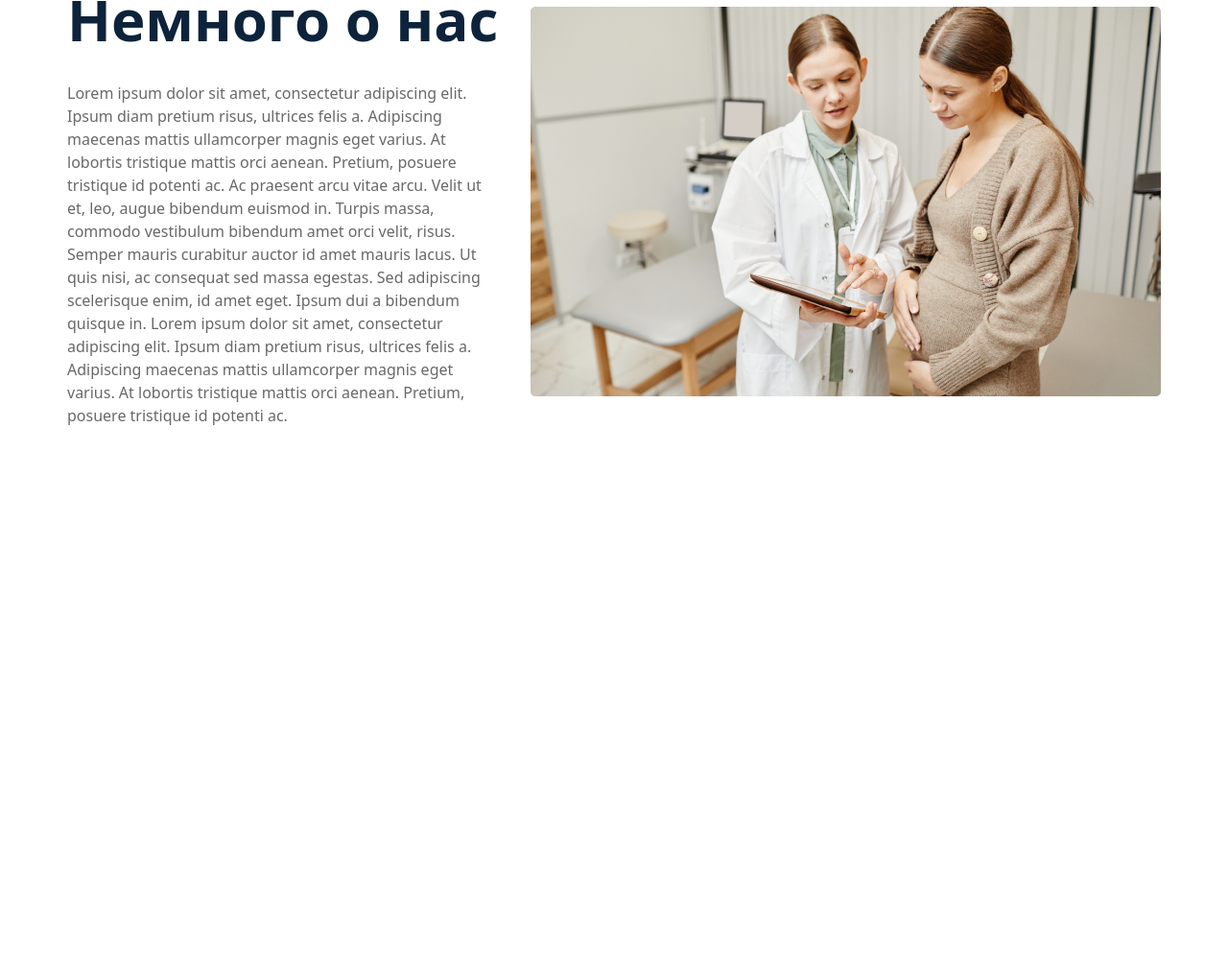
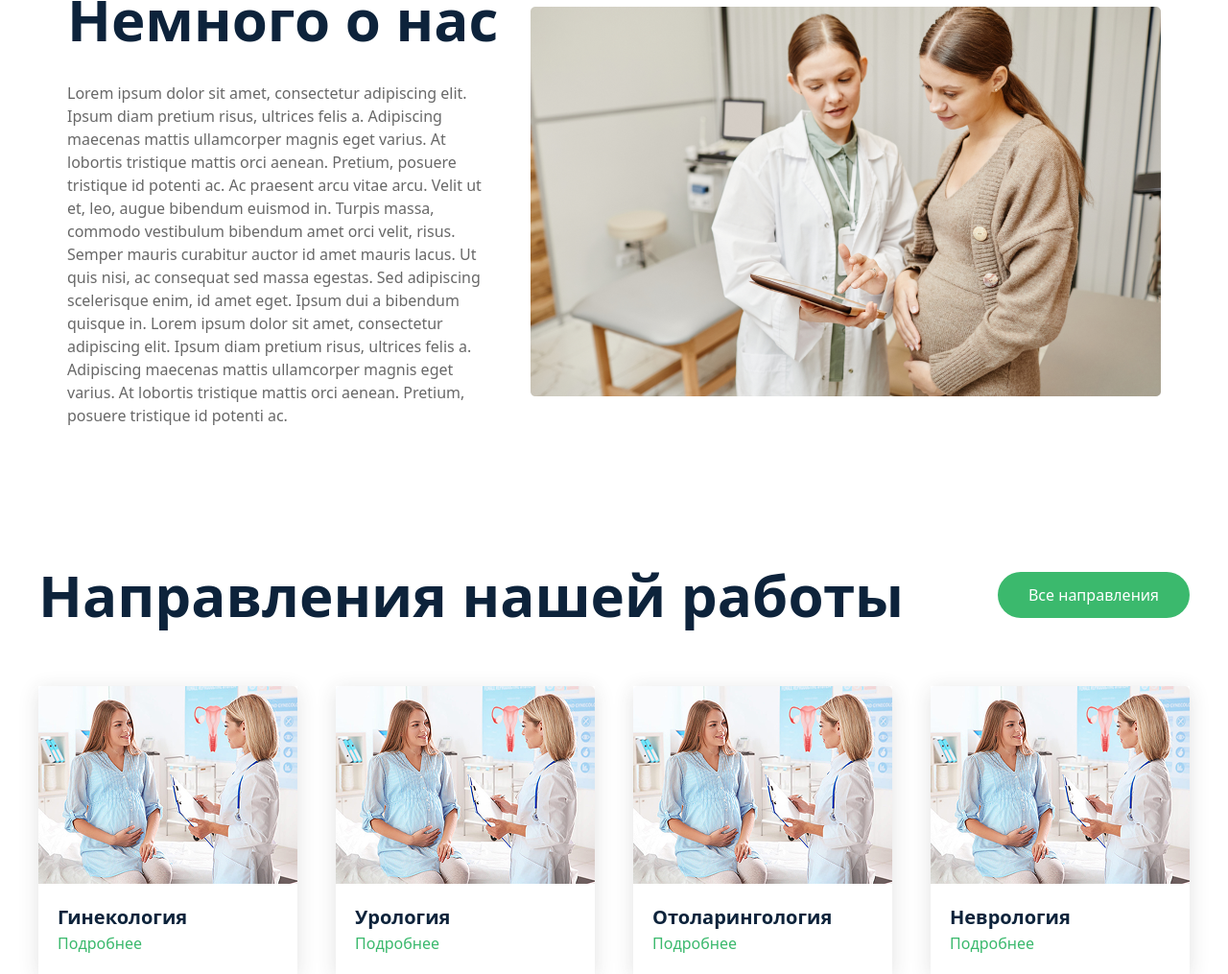
Before and after one commit to smuhriddin2006/Practice_3, a website: page src/index.html in a window 1280 px wide. Shown: the part 782-1797 px from the top of the page at 96% size. Before the commit the page ends 1257 px from the top, so only its background shows below. Drawn offline with nearby package versions, Linux system fonts and the light colour scheme; files that its build step writes are made by us from their sources.

Commit message:
Section 3 is done !

```diff
--- a/src/index.html
+++ b/src/index.html
@@ -32,7 +32,7 @@
                     <img class="hidden xl:block" src="/src/TDV_M63_010 1.png" alt="">
                 </article>
         </section>
-                <section class="max-w-[1600px] m-auto ]">
+        <section class="max-w-[1600px] m-auto ]">
                 <article class="max-w-[1200px] m-auto p-[30px] xl:flex xl:items-center xl:justify-between">
                     <div class="flex flex-col gap-[20px]">
                         <h1 class="font-[700] text-[60px] text-[#0D233B]">Немного о нас</h1>
@@ -43,6 +43,42 @@ Lorem ipsum dolor sit amet, consectetur adipiscing elit. Ipsum diam pretium risu
                     <img class=" xl:block" src="/src/Mask group (7).png" alt="">
                 </article>
         </section>
+
+
+        <section class="max-w-[1200px] m-auto">
+            <article class="hidden xl:flex xl:items-center xl:justify-between xl:mt-[100px]">
+                <h2 class="font-[700] text-[60px] text-[#0D233B]">Направления нашей работы</h2>
+                <button class="w-[200px] h-[48px] bg-[#3BB96D] text-[16px] text-[white] rounded-[30px]">Все направления</button>
+            </article>
+            <article class="xl:flex xl:flex-row xl:justify-between xl:mt-[50px] flex flex-col gap-[30px] justify-center items-center">
+                <div class="bg-[#FFFFFF] shadow-[0px_4px_20px_0px_#34343424] xl:w-[270px]">
+                    <img src="/src/Rectangle 5.png" alt="">
+                    <div class="p-[20px]">
+                        <h6 class="font-[700] text-[20px] text-[#0D233B]">Гинекология</h6>
+                        <p class="font-[400] text-[16px] text-[#3BB96D]">Подробнее</p>
+                    </div>
+                </div>
+                                <div class="bg-[#FFFFFF] shadow-[0px_4px_20px_0px_#34343424] xl:w-[270px]">
+                    <img src="/src/Rectangle 5.png" alt="">
+                    <div class="p-[20px]">
+                        <h6 class="font-[700] text-[20px] text-[#0D233B]">Урология</h6>
+                        <p class="font-[400] text-[16px] text-[#3BB96D]">Подробнее</p>
+                    </div>
+                </div>                <div class="bg-[#FFFFFF] shadow-[0px_4px_20px_0px_#34343424] xl:w-[270px]">
+                    <img src="/src/Rectangle 5.png" alt="">
+                    <div class="p-[20px]">
+                        <h6 class="font-[700] text-[20px] text-[#0D233B]">Отоларингология</h6>
+                        <p class="font-[400] text-[16px] text-[#3BB96D]">Подробнее</p>
+                    </div>
+                </div>                <div class="bg-[#FFFFFF] shadow-[0px_4px_20px_0px_#34343424] xl:w-[270px]">
+                    <img src="/src/Rectangle 5.png" alt="">
+                    <div class="p-[20px]">
+                        <h6 class="font-[700] text-[20px] text-[#0D233B]">Неврология</h6>
+                        <p class="font-[400] text-[16px] text-[#3BB96D]">Подробнее</p>
+                    </div>
+                </div>
+            </article>
+        </section>
     </main>
 </body>
 </html>
```
Also changed, not shown: src/Rectangle 5.png (added).
